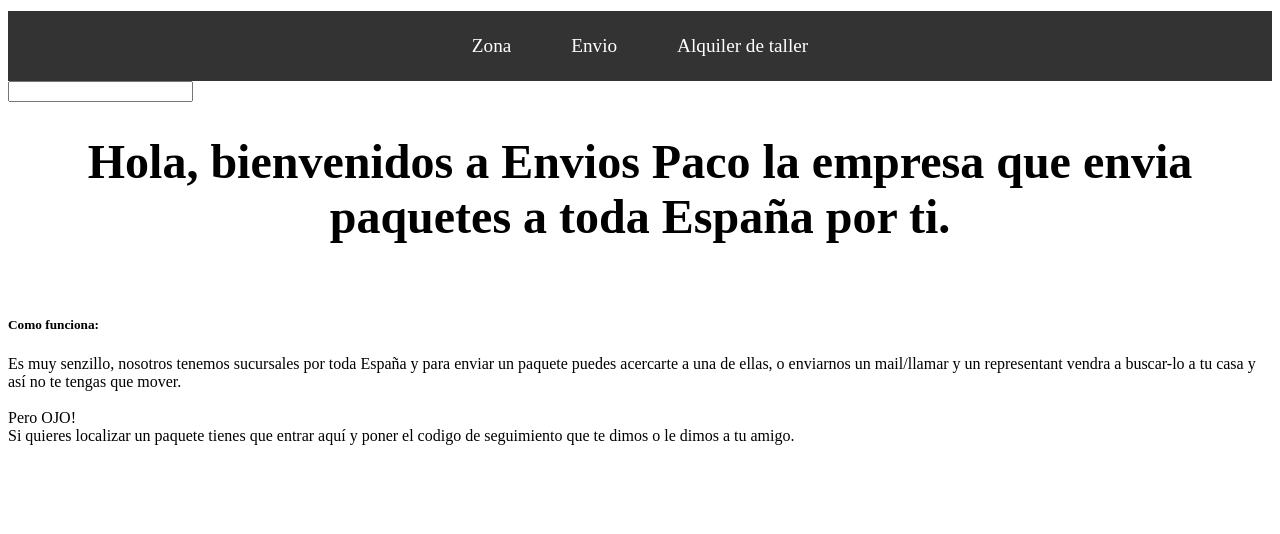
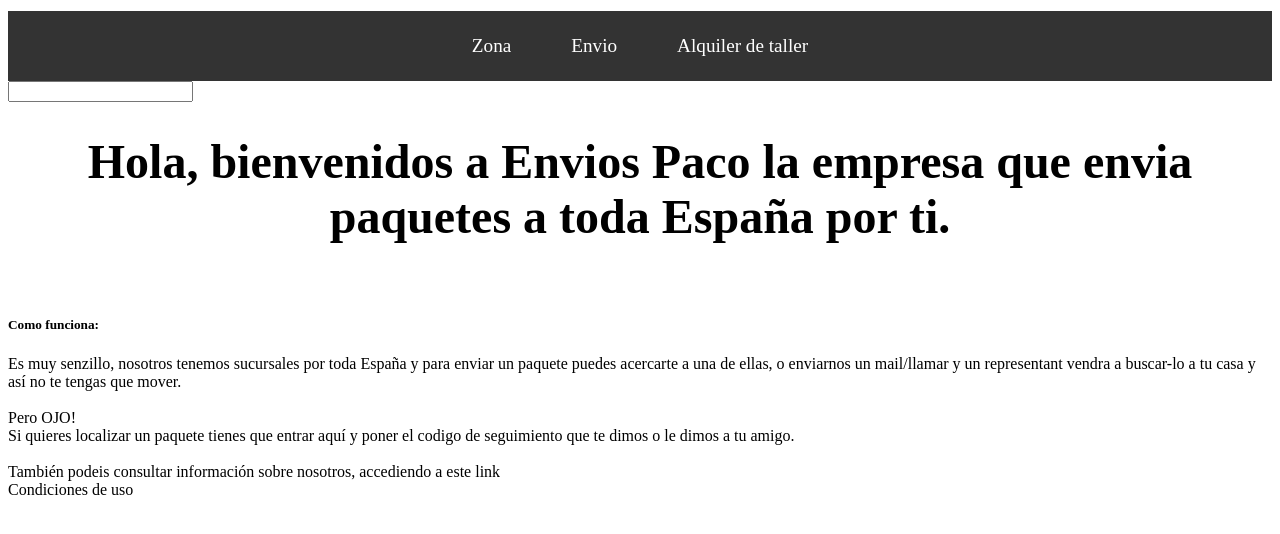
Before and after one commit to jordibernaolagil/awe, a plain HTML site: page index.html in a window 1280 px wide. Shown: the part 108-642 px from the top of the page. Drawn offline with Linux system fonts and the light colour scheme.

Commit message:
Update index.html

```diff
--- a/index.html
+++ b/index.html
@@ -29,6 +29,14 @@
             <p33> Pero OJO!</p33><br>
             <!-- Donde pone "aquí tenemos que hacer-lo un botón que le lleve a la otra página"-->
             <p2> Si quieres localizar un paquete tienes que entrar aquí y poner el codigo de seguimiento que te dimos o le dimos a tu amigo.</p2><br>
+            <br>
+
+            <!-- Donde pone "link" tenemos que hacer-lo un botón que le lleve a la otra página"-->
+            <p2>También podeis consultar información sobre nosotros, accediendo a este link</p2><br>
+
+            <p3>Condiciones de uso</p3>
+
+
 
     </body>
 </html>
```
